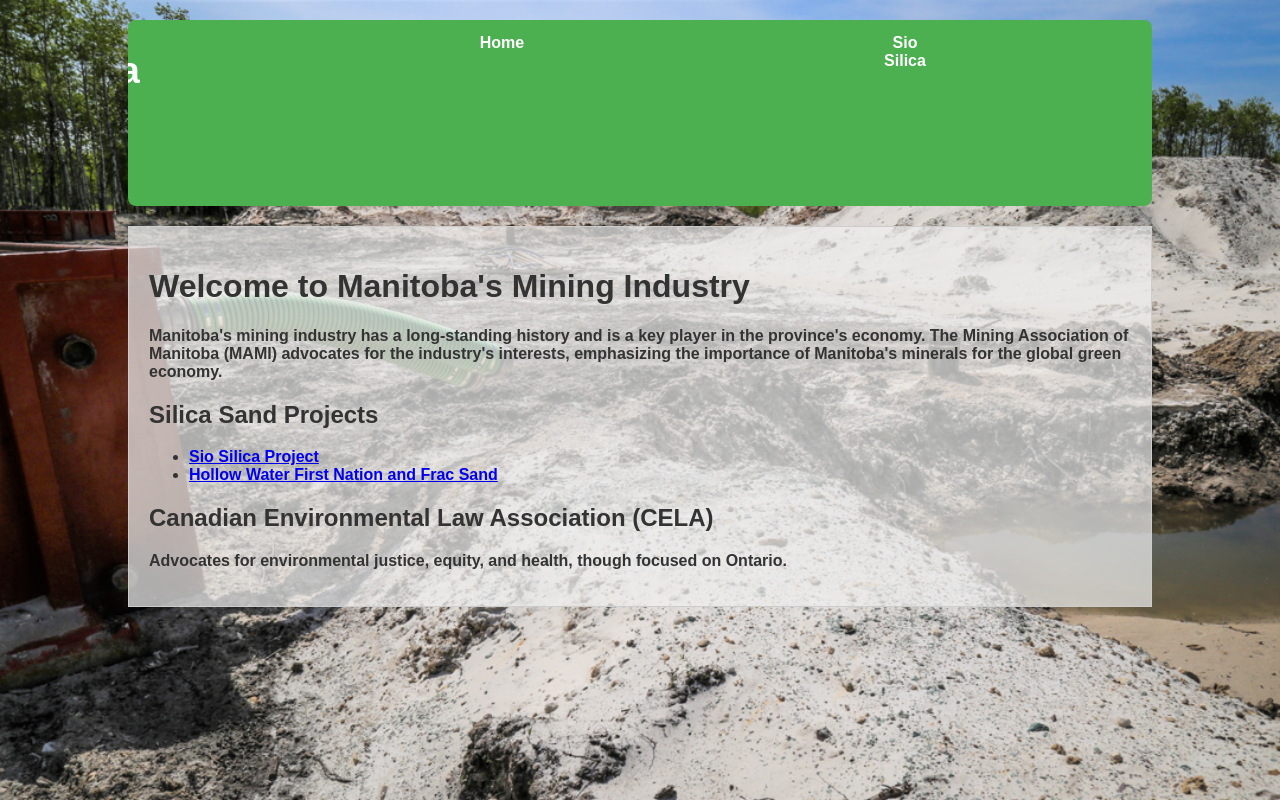
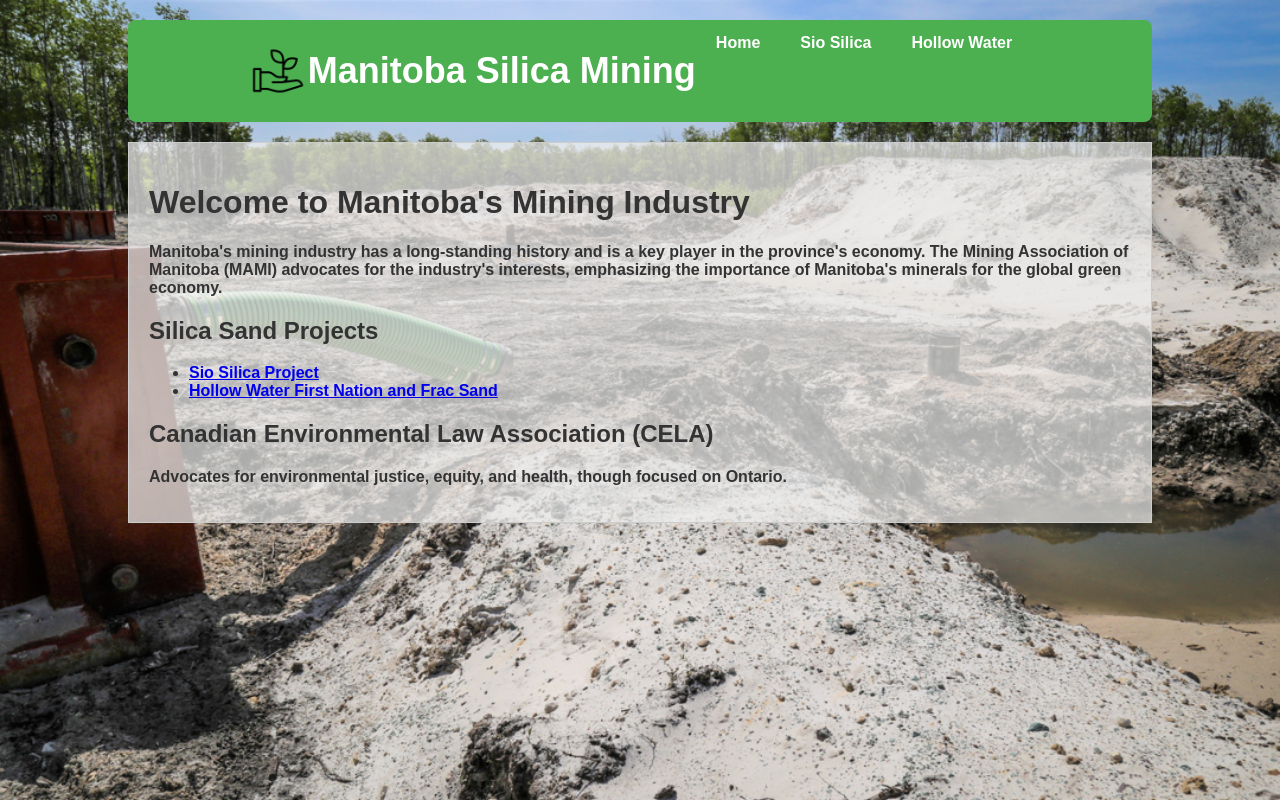
Before and after one commit to d0xb1n/manitoba-silica.github.io, a plain HTML site: page index.html in a window 1280 px wide. Drawn offline with Linux system fonts and the light colour scheme.

Commit message:
fixed the gap

```diff
--- a/assets/styles.css
+++ b/assets/styles.css
@@ -21,7 +21,6 @@ body {
     display: flex;
     flex-direction: row;
     justify-content: center;
-    gap: 25vw;
     background-color: #4CAF50; /* Green background color */
     overflow: hidden;
     border-radius: 8px; /* Rounded corners */
```
